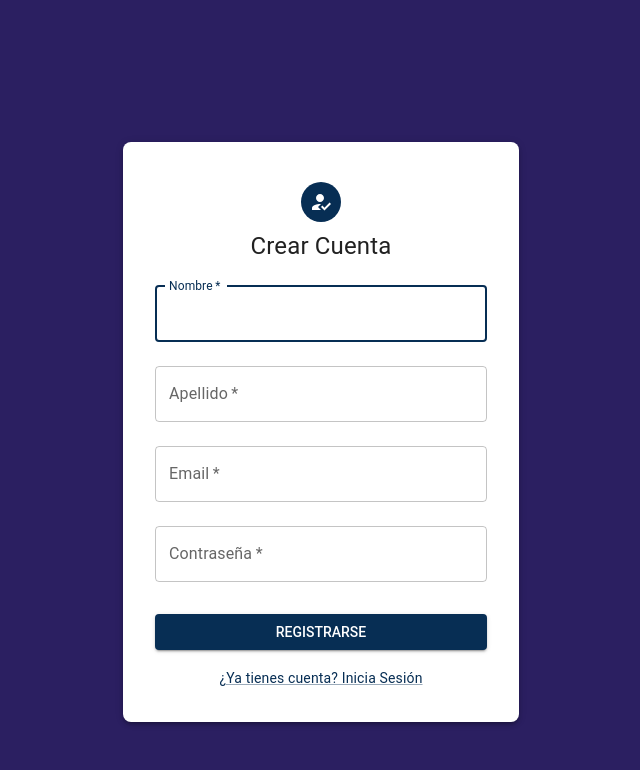
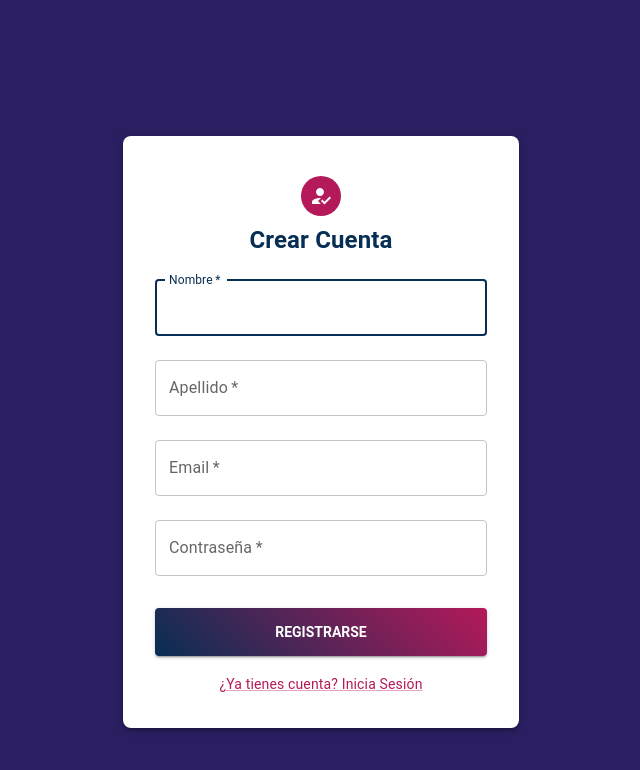
Before and after one commit to agustinodetti/registro-asistencia-mern, a React (Create React App) app in the folder frontend/: page /register in a window 1280 px wide. Shown: the top 770 px of the page, without its empty margins (319-959 px from the left). Built offline with nearby package versions, Linux system fonts and the light colour scheme.

Commit message:
Estetica Register igual a Login con theme

```diff
--- a/frontend/src/pages/Register.js
+++ b/frontend/src/pages/Register.js
@@ -83,10 +83,10 @@ const Register = () => {
           boxShadow: 3
         }}
       >
-        <Avatar sx={{ m: 1, bgcolor: 'primary.main' }}>
+        <Avatar sx={{ m: 1, bgcolor: theme.palette.secondary.main  }}>
           <RegisterIcon />
         </Avatar>
-        <Typography component="h1" variant="h5">
+        <Typography component="h1" variant="h5" sx={{ color: theme.palette.primary.main, fontWeight: 600 }}>
           Crear Cuenta
         </Typography>
 
@@ -158,14 +158,24 @@ const Register = () => {
             type="submit"
             fullWidth
             variant="contained"
-            sx={{ mt: 3, mb: 2 }}
+            sx={{
+              mt: 3,
+              mb: 2,
+              py: 1.5,
+              fontWeight: 'bold',
+                background: `linear-gradient(45deg, ${theme.palette.primary.main}, ${theme.palette.secondary.main})`,
+              color: theme.palette.primary.contrastText,
+              '&:hover': {
+                background: `linear-gradient(45deg, ${theme.palette.primary.dark || '#0b1723'}, ${theme.palette.secondary.dark || '#e04385'})`,
+              },
+            }}
             disabled={loading}
             startIcon={loading ? <CircularProgress size={20} /> : null}
           >
             {loading ? 'Registrando...' : 'Registrarse'}
           </Button>
           <Box textAlign="center">
-            <Link href="/login" variant="body2">
+            <Link href="/login" variant="body2" color="secondary">
               ¿Ya tienes cuenta? Inicia Sesión
             </Link>
           </Box>
```
